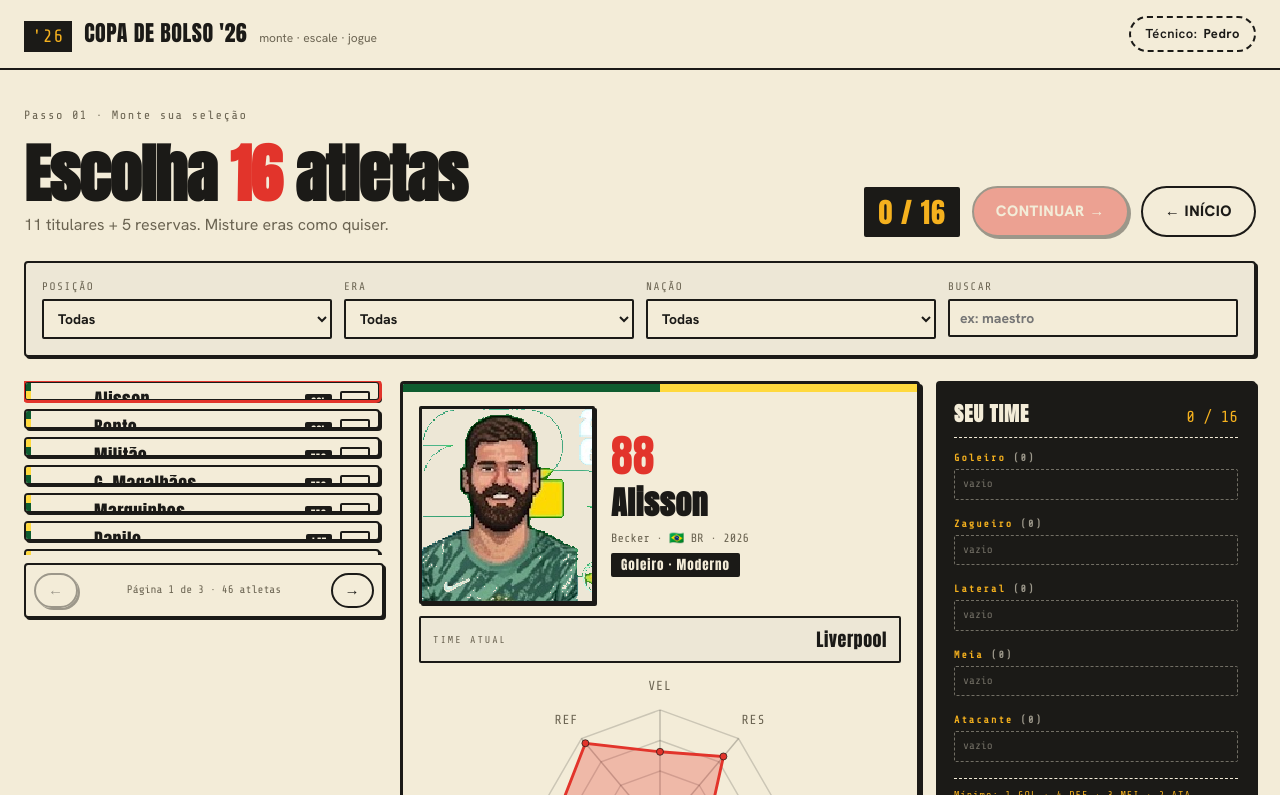
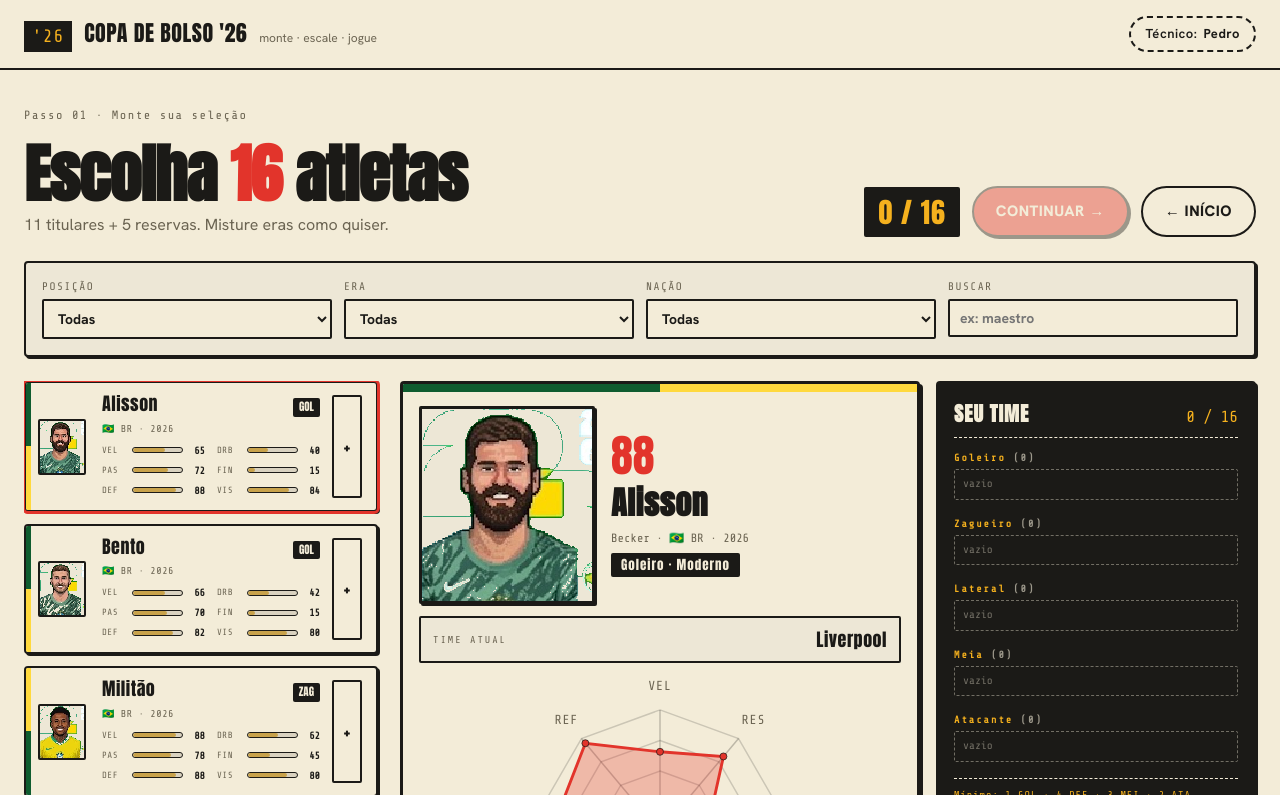
Before and after one commit to pedrotaem/copa-de-bolso-26, a plain HTML site: page index.html in a window 1280 px wide. Both pictures are taken after a click on the button "JOGAR AGORA →". Shown: the top 795 px of the page. Drawn offline with nearby package versions, Linux system fonts and the light colour scheme.

Commit message:
fix(selecao): cards do draft não cortam + scroll sempre visível
Rows da lista encolhiam (flex-shrink default) e com .prow overflow:hidden
o conteúdo (face, flag, era, barras) era cortado — sobrava só o nome.

- .prow flex:0 0 auto → altura natural cheia
- mais respiro: padding/gap maiores, barras com gap vertical
- .draft3__list overflow-y:scroll + scrollbar estilizada (sempre visível)
- ajustarAlturaScroll: meia linha "espiada" quando há mais que VISIVEIS

Co-Authored-By: Claude Opus 4.8 (1M context) <noreply@anthropic.com>

```diff
--- a/assets/css/styles.css
+++ b/assets/css/styles.css
@@ -612,9 +612,21 @@ a { color: inherit; text-decoration: none; }
 }
 .draft3__col { display: flex; flex-direction: column; gap: var(--gap-2); min-width: 0; }
 .draft3__list {
-  display: flex; flex-direction: column; gap: var(--gap-2);
-  max-height: calc(100vh - 80px); overflow-y: auto;
-  padding-right: 4px;
+  display: flex; flex-direction: column; gap: var(--gap-3);
+  max-height: calc(100vh - 80px);
+  overflow-y: scroll;            /* sempre reserva a calha → barra visível */
+  padding-right: 6px;
+  scrollbar-width: thin;
+  scrollbar-color: var(--ink) var(--bg-soft);
+}
+.draft3__list::-webkit-scrollbar { width: 10px; }
+.draft3__list::-webkit-scrollbar-track {
+  background: var(--bg-soft); border-radius: var(--r-pill);
+  border: 2px solid var(--ink);
+}
+.draft3__list::-webkit-scrollbar-thumb {
+  background: var(--ink); border-radius: var(--r-pill);
+  border: 2px solid var(--bg-soft);
 }
 .draft3__pager {
   display: flex; align-items: center; gap: var(--gap-2);
@@ -640,10 +652,11 @@ a { color: inherit; text-decoration: none; }
 /* linha da lista (esquerda) */
 .prow {
   position: relative;
-  display: grid; grid-template-columns: 52px 1fr 30px; gap: var(--gap-2);
+  flex: 0 0 auto;               /* não encolher na coluna flex → conteúdo não corta */
+  display: grid; grid-template-columns: 52px 1fr 32px; gap: var(--gap-3);
   align-items: center;
   background: var(--bg); border: 2px solid var(--ink); border-radius: var(--r-md);
-  padding: var(--gap-2); cursor: pointer;
+  padding: var(--gap-3); cursor: pointer;
   box-shadow: var(--hard-shadow-sm);
   transition: transform 90ms var(--ease), box-shadow 90ms var(--ease);
   overflow: hidden;
@@ -669,8 +682,8 @@ a { color: inherit; text-decoration: none; }
   font-family: var(--display); font-size: 11px;
   background: var(--ink); color: var(--bg); padding: 1px 6px; border-radius: var(--r-sm);
 }
-.prow__nac { font-family: var(--mono); font-size: 10px; color: var(--ink-soft); letter-spacing: 0.5px; margin: 2px 0 4px; }
-.prow__bars { display: grid; grid-template-columns: 1fr 1fr; gap: 2px 10px; }
+.prow__nac { font-family: var(--mono); font-size: 10px; color: var(--ink-soft); letter-spacing: 0.5px; margin: 4px 0 7px; }
+.prow__bars { display: grid; grid-template-columns: 1fr 1fr; gap: 5px 12px; }
 .prow__bars .attr { grid-template-columns: 26px 1fr 18px; gap: 4px; }
 .prow__bars .attr__lbl { font-size: 9px; }
 .prow__bars .attr__track { height: 6px; }
--- a/assets/js/screens/selecao.js
+++ b/assets/js/screens/selecao.js
@@ -247,9 +247,11 @@ function ordenarBrPrimeiro(itens) {
 function ajustarAlturaScroll(lista) {
   const rows = lista.querySelectorAll(".prow");
   if (!rows.length) { lista.style.maxHeight = ""; return; }
-  const gap = parseFloat(getComputedStyle(lista).rowGap) || 8;
+  const gap = parseFloat(getComputedStyle(lista).rowGap) || 12;
   const h = rows[0].getBoundingClientRect().height;
-  lista.style.maxHeight = (h * VISIVEIS + gap * (VISIVEIS - 1)) + "px";
+  // mostra VISIVEIS linhas cheias + meia linha "espiada" → afordância de scroll
+  const peek = rows.length > VISIVEIS ? gap + h * 0.5 : 0;
+  lista.style.maxHeight = (h * VISIVEIS + gap * (VISIVEIS - 1) + peek) + "px";
 }
 
 /* controles de paginação: anterior · indicador · próxima */
```
